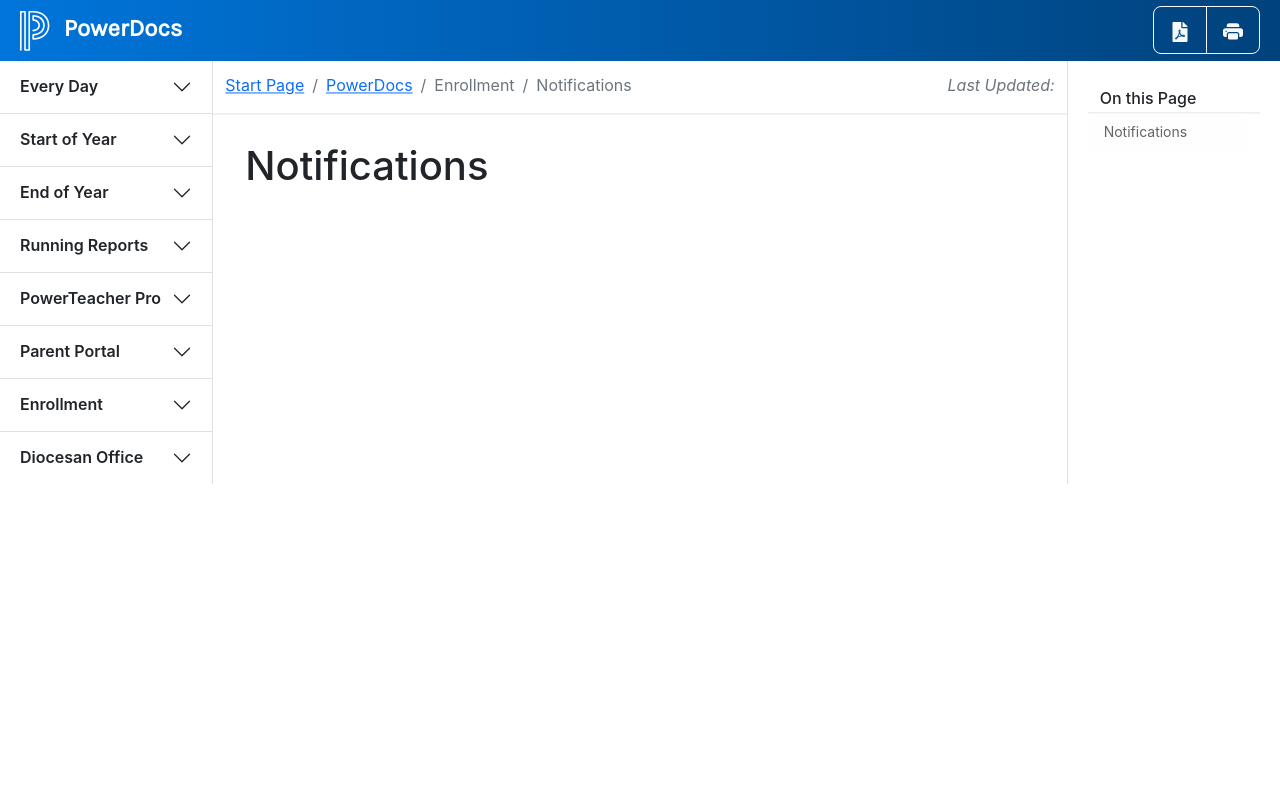
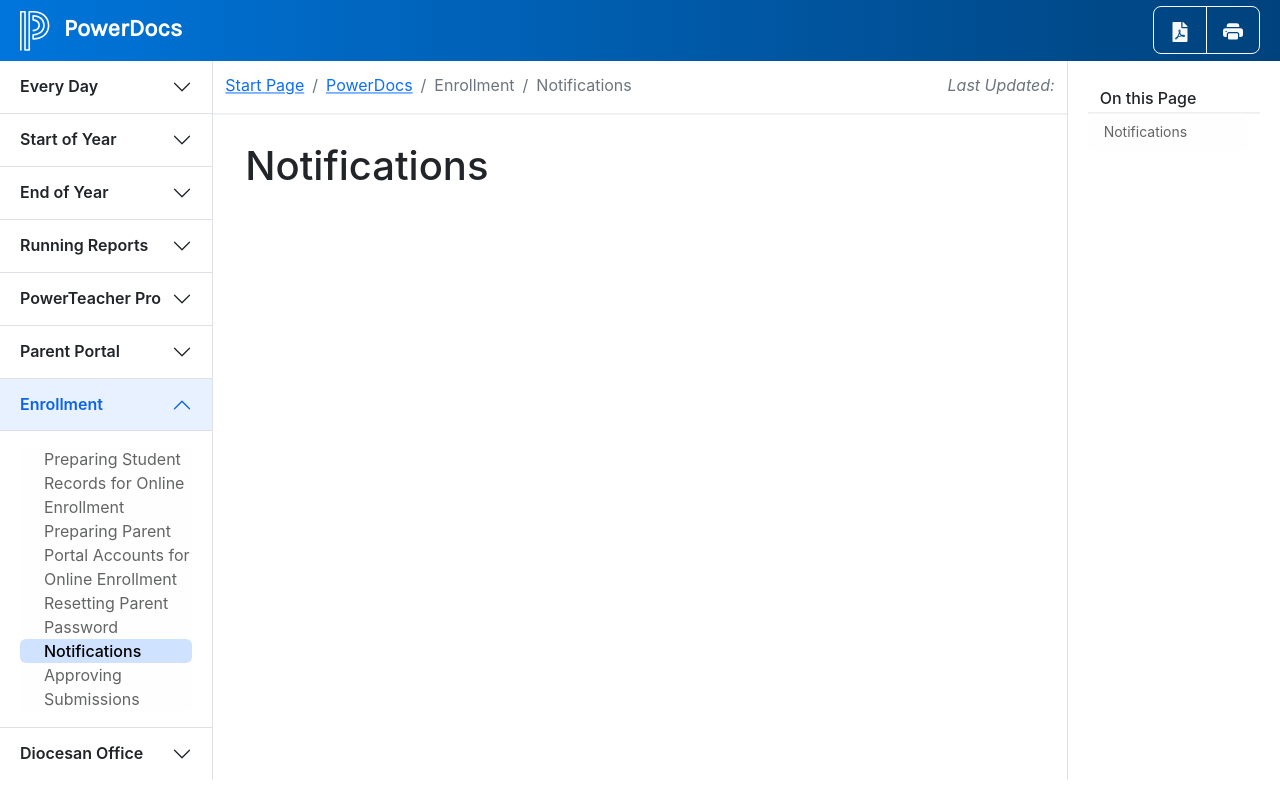
Before and after one commit to adriancarlson/powerdocs_react, a React (Create React App) app: page /enrollment/notifications in a window 1280 px wide. Built offline with nearby package versions, Linux system fonts and the light colour scheme.

Commit message:
Moving art selection up to ContentArea

```diff
--- a/src/componets/ContentArea.js
+++ b/src/componets/ContentArea.js
@@ -1,13 +1,19 @@
+import { useSelector } from 'react-redux';
+import { useParams } from 'react-router-dom';
 import { Container, Row, Col } from 'react-bootstrap';
+import { selectArticleByName } from '../features/articles/articlesSlice';
 import BreadCrumbs from './BreadCrumbs';
 import ArticleDetail from '../features/articles/ArticleDetail';
 import LeftNav from './LeftNav';
 import RightNav from './RightNav';
+import { deFormatRoute } from '../utils/formatRoute';
 
 const ContentArea = () => {
+	const { name: articleName } = useParams();
+	const article = useSelector(selectArticleByName(deFormatRoute(articleName)));
 	return (
 		<>
-			<LeftNav />
+			<LeftNav article={article} />
 			<Col id='pd-content-area' lg='8'>
 				<Container fluid className='pb-5'>
 					<BreadCrumbs />
--- a/src/componets/LeftNav.js
+++ b/src/componets/LeftNav.js
@@ -3,12 +3,11 @@ import { Col, Accordion } from 'react-bootstrap';
 import ArticlesList from '../features/articles/ArticlesList';
 import { selectArticleCategories } from '../features/articles/articlesSlice';
 
-const LeftNav = () => {
+const LeftNav = ({ article }) => {
 	const categories = useSelector(selectArticleCategories);
-
 	return (
 		<Col lg='2' className='d-none d-lg-block border-end'>
-			<Accordion flush className='sticky-top sticky-offset-leftnav'>
+			<Accordion flush defaultActiveKey={article && article.category} className='sticky-top sticky-offset-leftnav'>
 				{categories.map((category, index) => {
 					return (
 						<Accordion.Item key={index} eventKey={category}>
```
